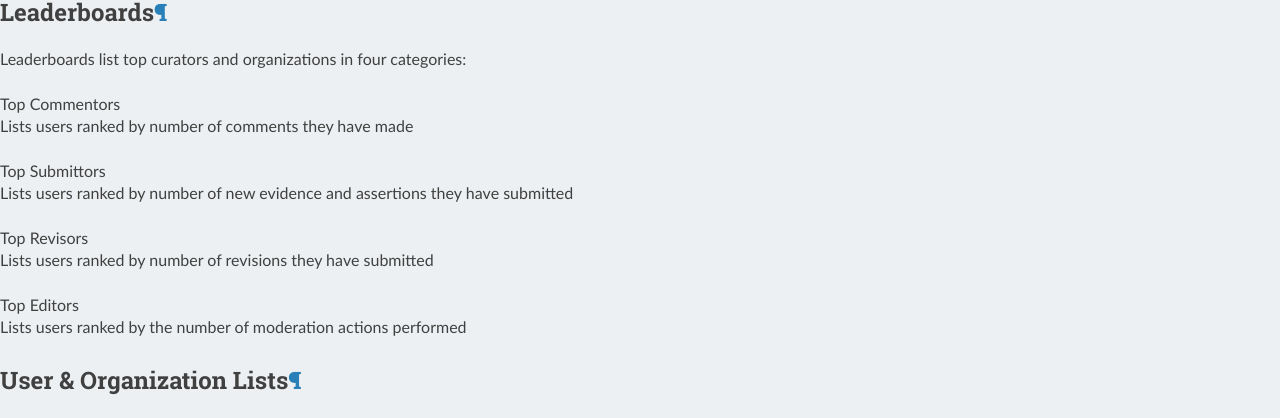
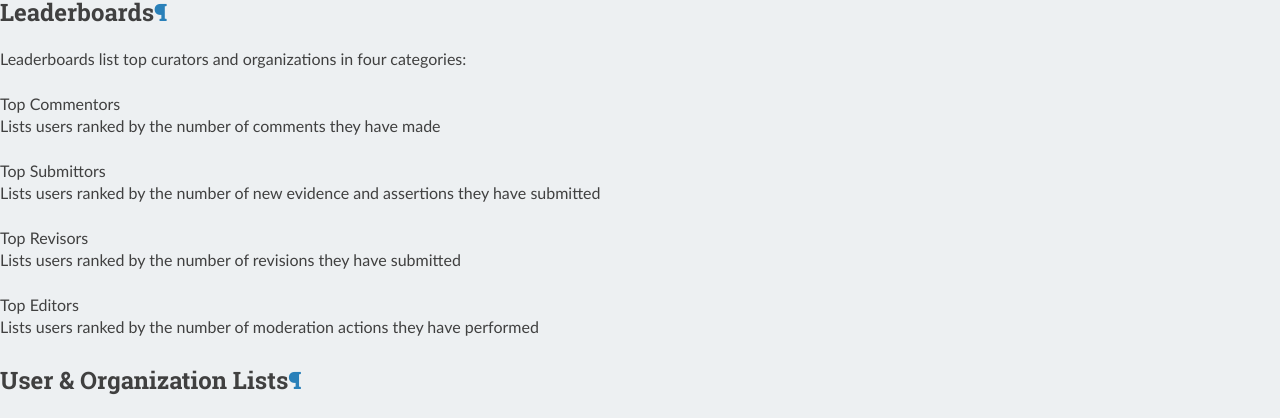
Before and after one commit to griffithlab/civic-docs, a Sphinx documentation site: the page built from docs/using/community.rst, in a window 1280 px wide. Shown: the part 368-786 px from the top of the page. Built offline with Sphinx 7.4.7 and the Read the Docs theme 2.0.0, drawn with Linux system fonts in a browser that asks for light colours.

Commit message:
Use parallel wording in the four leaderboard types.

```diff
--- a/docs/using/community.rst
+++ b/docs/using/community.rst
@@ -10,13 +10,13 @@ Leaderboards
 Leaderboards list top curators and organizations in four categories:
 
 Top Commentors
-    Lists users ranked by number of comments they have made
+    Lists users ranked by the number of comments they have made
 Top Submittors
-    Lists users ranked by number of new evidence and assertions they have submitted
+    Lists users ranked by the number of new evidence and assertions they have submitted
 Top Revisors
-    Lists users ranked by number of revisions they have submitted
+    Lists users ranked by the number of revisions they have submitted
 Top Editors
-    Lists users ranked by the number of moderation actions performed
+    Lists users ranked by the number of moderation actions they have performed
 
 User & Organization Lists
 -------------------------
```
